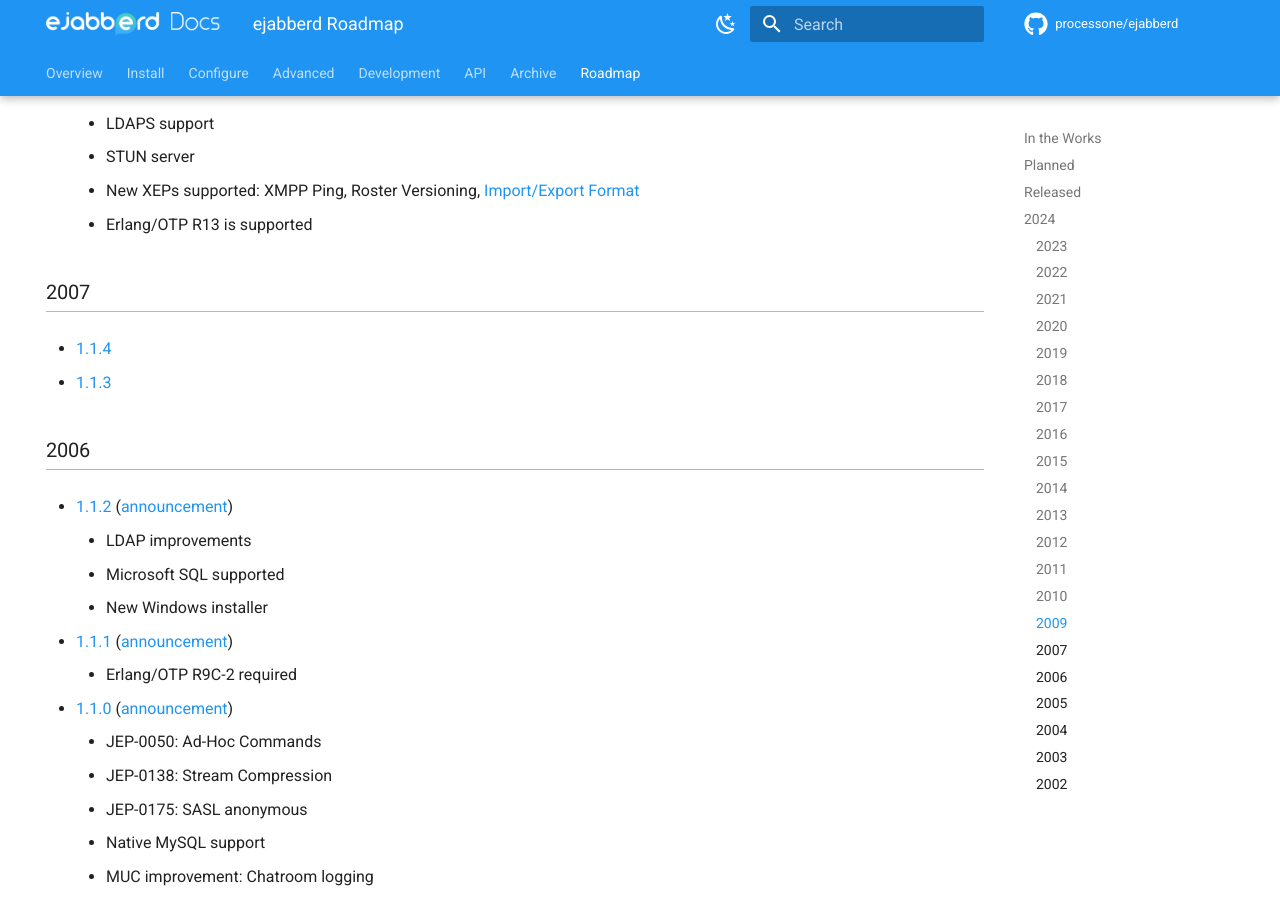
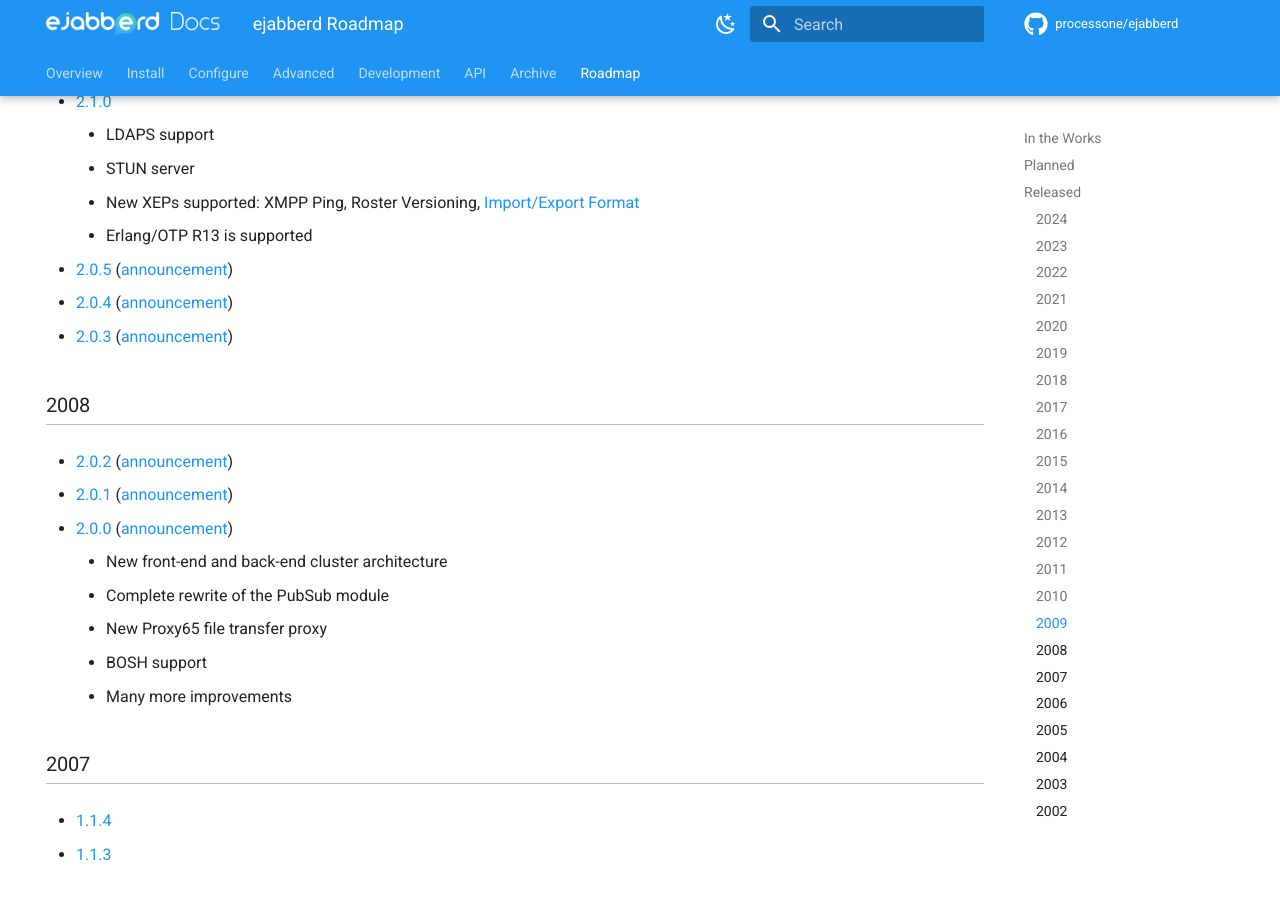
Before and after one commit to processone/docs.ejabberd.im, an MkDocs documentation site: the page built from content/roadmap/index.md, in a window 1280 px wide and 900 px high, scrolled down 9423 px. Built offline with MkDocs 1.6.1 and Material for MkDocs 9.7.7, drawn with Linux system fonts in a browser that asks for light colours; comment, search, counter and statistics services are not loaded; some of the changed text lies outside the part shown.

Commit message:
roadmap: Add 2.0.x missing releases, update In the Works and Planned

```diff
--- a/content/roadmap/index.md
+++ b/content/roadmap/index.md
@@ -7,22 +7,25 @@
 
 ## In the Works
 
-- Nothing to mention here right now.
+- **Rework ejabberd Docs**
+
+    The [ejabberd Docs](https://docs.ejabberd.im/) site needs some reorganization, as some sections has grown quite a lot and would better be reorganized.
+
 
 ## Planned
 
 - **Set as default automatic SQL schema update**
 
-Automatic SQL schema update was included as a beta-testing feature in ejabberd 23.10 (see the [feature announcement](https://www.process-one.net/blog/automatic-schema-update-in-ejabberd/)), and it will become the default.
+    Automatic SQL schema update was included as a beta-testing feature in ejabberd 23.10 (see the [feature announcement](https://www.process-one.net/blog/automatic-schema-update-in-ejabberd/)), and it will become the default.
 
 - **Remove support for Rebar2**
 
-ejabberd includes many tweaks to support rebar3 and rebar2. By removing support for rebar2, we could simplify rebar.config and other files a lot.
-But more importantly, dependencies would not need to be updated just because other dependencies are updated: Rebar2 requires exact version numbers to be provided, [Rebar3 doesn't require that](https://rebar3.org/docs/configuration/dependencies/#dependency-version-handling), and [neither does Mix](https://hexdocs.pm/elixir/Version.html#module-requirements).
+    ejabberd includes many tweaks to support rebar3 and rebar2. By removing support for rebar2, we could simplify rebar.config and other files a lot.
+    But more importantly, dependencies would not need to be updated just because other dependencies are updated: Rebar2 requires exact version numbers to be provided, [Rebar3 doesn't require that](https://rebar3.org/docs/configuration/dependencies/#dependency-version-handling), and [neither does Mix](https://hexdocs.pm/elixir/Version.html#module-requirements).
 
 ## Released
 
-## 2024
+### 2024
 
 - [24.02](https://www.process-one.net/blog/ejabberd-24-02/)
     - [Matrix gateway](../admin/configuration/modules.md/#mod_matrix_gw)
@@ -346,6 +349,25 @@
     * New XEPs supported: XMPP Ping, Roster Versioning, [Import/Export Format](https://www.process-one.net/blog/ejabberd_migration_kit/)
     * Erlang/OTP R13 is supported
 
+* [2.0.5](https://web.archive.org/web/20131101194253/https://www.process-one.net/en/ejabberd/release_notes/release_note_ejabberd_2.0.5/) ([announcement](https://www.process-one.net/blog/ejabberd_205_has_been_released/))
+
+* [2.0.4](https://web.archive.org/web/20131101194253/https://www.process-one.net/en/ejabberd/release_notes/release_note_ejabberd_2.0.4/) ([announcement](https://www.process-one.net/blog/ejabberd_204_has_been_released/))
+
+* [2.0.3](https://web.archive.org/web/20131101194253/https://www.process-one.net/en/ejabberd/release_notes/release_note_ejabberd_2.0.3/) ([announcement](https://www.process-one.net/blog/ejabberd_203_has_been_released/))
+
+### 2008
+
+* [2.0.2](https://web.archive.org/web/20131101194253/https://www.process-one.net/en/ejabberd/release_notes/release_note_ejabberd_202/) ([announcement](https://www.process-one.net/blog/ejabberd_202/))
+
+* [2.0.1](http://www.process-one.net/en/ejabberd/release_notes/release_note_ejabberd_201) ([announcement](https://www.process-one.net/blog/ejabberd_201/))
+
+* [2.0.0](https://web.archive.org/web/20131101194253/https://www.process-one.net/en/ejabberd/release_notes/release_note_ejabberd_200/) ([announcement](https://www.process-one.net/blog/ejabberd_200/))
+    * New front-end and back-end cluster architecture
+    * Complete rewrite of the PubSub module
+    * New Proxy65 file transfer proxy
+    * BOSH support
+    * Many more improvements
+
 ### 2007
 
 * [1.1.4](https://www.process-one.net/blog/ejabberd_114_released/)
```
